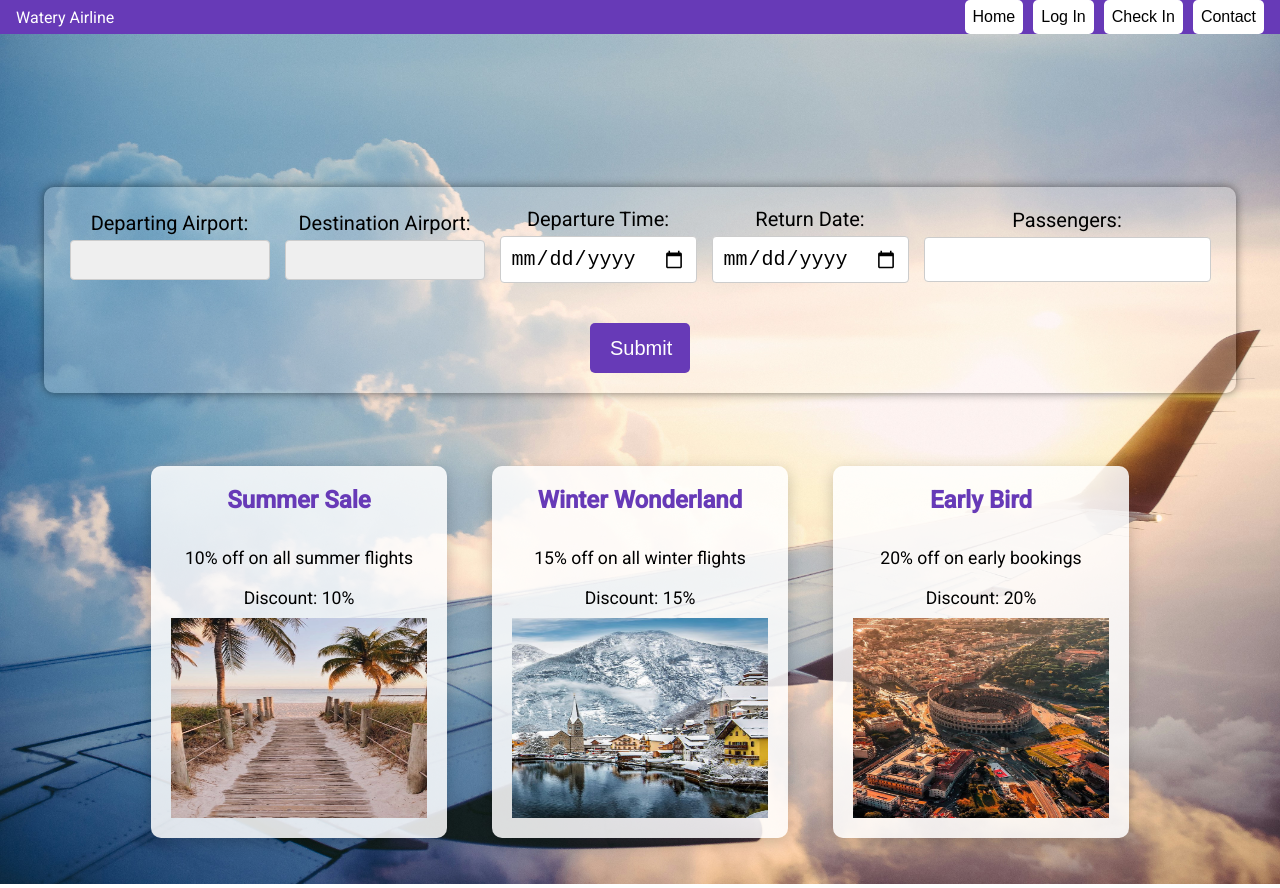
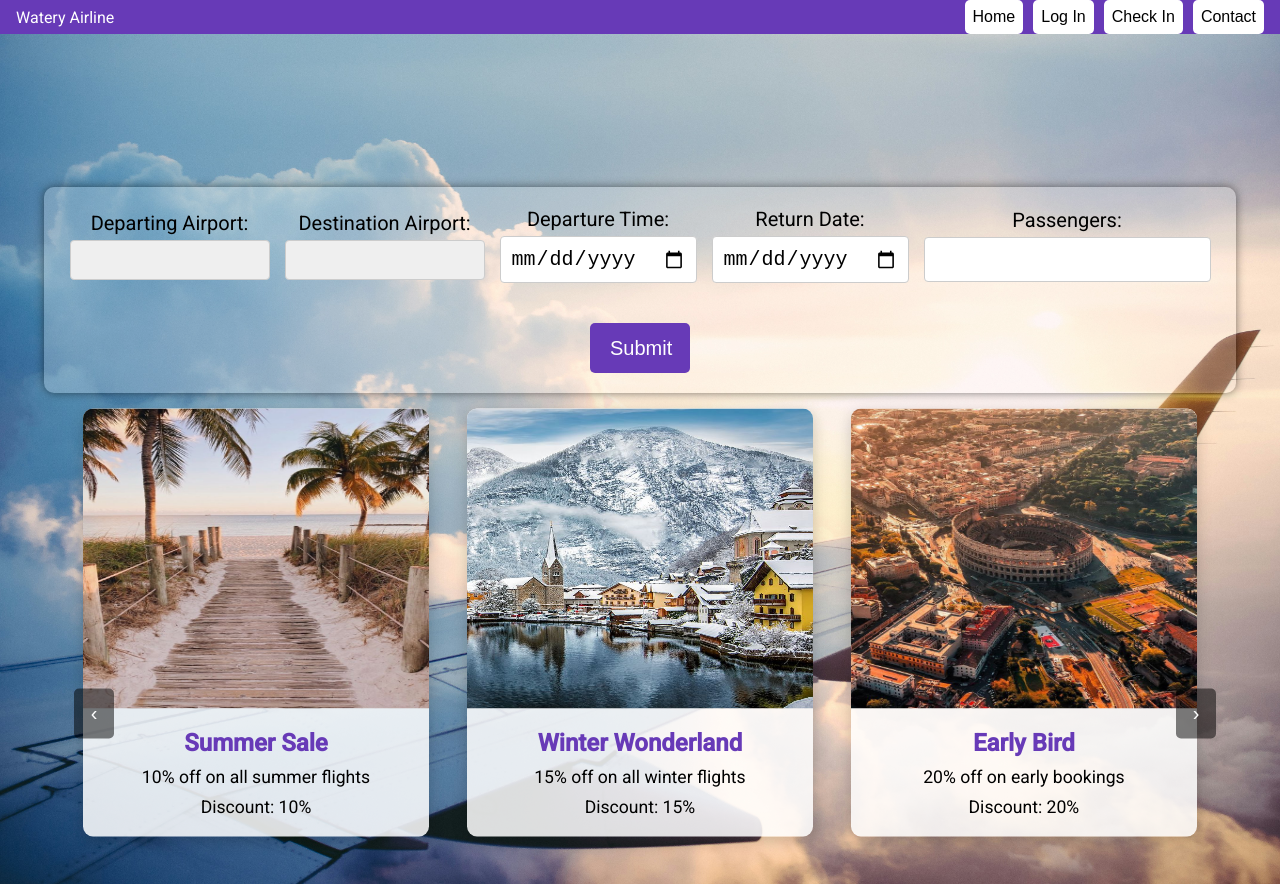
Before and after one commit to cchw01/Practica2024, an Angular app in the folder Frontend/: page / in a window 1280 px wide. Built offline with nearby package versions, Linux system fonts and the light colour scheme.

Commit message:
added carousel

```diff
--- a/Frontend/package.json
+++ b/Frontend/package.json
@@ -28,6 +28,7 @@
     "@angular-devkit/build-angular": "^18.0.6",
     "@angular/cli": "^18.1.0",
     "@angular/compiler-cli": "^18.0.0",
+    "@types/crypto-js": "^4.2.2",
     "@types/jasmine": "~5.1.0",
     "jasmine-core": "~5.1.0",
     "karma": "~6.4.0",
--- a/Frontend/src/app/app-logic/discount-list-mock.service.ts
+++ b/Frontend/src/app/app-logic/discount-list-mock.service.ts
@@ -39,6 +39,16 @@ export class DiscountListMockService {
       startDate: new Date('2024-01-01'),
       endDate: new Date('2024-12-31'),
     },
+
+    {
+      discountId: 4,
+      flights: [],
+      discountPercentage: 10,
+      discountName: 'Summer Sale',
+      discountDescription: '10% off on all summer flights',
+      startDate: new Date('2024-06-01'),
+      endDate: new Date('2024-08-31'),
+    },
   ];
 
   constructor() {}
--- a/Frontend/src/app/menu-items/home-page/home-page.component.css
+++ b/Frontend/src/app/menu-items/home-page/home-page.component.css
@@ -26,7 +26,6 @@
   align-items: center;
   gap: 15px;
 }
-
 
 .form-group {
   display: flex;
@@ -91,26 +90,39 @@ button:hover {
 
 .discounts-container {
   position: absolute;
-  margin-top:20px;
-  top:70%;
+  top: 70%;
   left: 50%;
   transform: translate(-50%, -50%);
-  margin-top: 20px;
-  width: 100%;
+  width: 90%;
+}
+
+.carousel {
+  position: relative;
+
+  overflow: hidden;
+}
+
+.carousel-inner {
   display: flex;
-  flex-wrap: wrap;
-  justify-content: center;
-  gap: 15px;
+  transition: transform 0.5s ease;
+}
+
+.carousel-item {
+  min-width: 33.33%;
+  min-height:50%;
+  box-sizing: border-box;
+  display: flex;
+  flex-direction: column;
+  align-items: center;
 }
 
 .discount-item {
   background-color: rgba(255, 255, 255, 0.85);
-  padding: 20px;
+  padding: 0;
   border-radius: 10px;
   box-shadow: 0 4px 15px rgba(0, 0, 0, 0.2);
   margin: 15px;
-  width: 20%;
-  height: 25%;
+  width: 90%;
   display: flex;
   flex-direction: column;
   justify-content: center;
@@ -125,8 +137,20 @@ button:hover {
   background-color: rgba(255, 255, 255, 1);
 }
 
+.discount-item img {
+  width: 100%;
+  height: 150px;
+  border-radius: 10px 10px 0 0;
+}
+
+.carousel-caption {
+  padding: 10px;
+  text-align: center;
+  color: black;
+}
+
 .discount-item h3 {
-  margin-top: 0;
+  margin: 10px 0;
   font-size: 1.5em;
   color: #673ab7;
 }
@@ -136,5 +160,22 @@ button:hover {
   font-size: 1.1em;
 }
 
+.carousel-control-prev,
+.carousel-control-next {
+  position: absolute;
+  top: 65%;
+  transform: translateY(-50%);
+  background: rgba(0, 0, 0, 0.5);
+  color: white;
+  border: none;
+  padding: 10px;
+  cursor: pointer;
+}
 
-.image-for-item-container{}
+.carousel-control-prev {
+  left: 10px; /* Adjusted to be outside the carousel items */
+}
+
+.carousel-control-next {
+  right: 0px; /* Adjusted to be outside the carousel items */
+}
--- a/Frontend/src/app/menu-items/home-page/home-page.component.html
+++ b/Frontend/src/app/menu-items/home-page/home-page.component.html
@@ -33,15 +33,26 @@
 
   <!-- Container pentru discounturi -->
   <div class="discounts-container">
+    <div class="carousel">
 
-    <div *ngFor="let discount of discounts" class="discount-item">
-      <h3>{{ discount.discountName }}</h3>
-      <p>{{ discount.discountDescription }}</p>
-      <p>Discount: {{ discount.discountPercentage }}%</p>
-      <img style="height: 200px" [src]="discount.discountDescription.includes('summer') ? '../../../assets/images/summer.jpg' :
-      discount.discountDescription.includes('winter') ? '../../../assets/images/winter.jpg' :
-      discount.discountDescription.includes('early bookings') ? '../../../assets/images/early-bookings.jpg' :
-      '../../../assets/images/default.jpg'">
+      <div class="carousel-inner" [style.transform]="getTransform()">
+        <div class="carousel-item" *ngFor="let discount of discounts; let i = index" [ngClass]="{'active': i === 0}">
+          <div class="discount-item">
+            <img  style ="height:300px"[src]="discount.discountDescription.includes('summer') ? '../../../assets/images/summer.jpg' :
+              discount.discountDescription.includes('winter') ? '../../../assets/images/winter.jpg' :
+              discount.discountDescription.includes('early bookings') ? '../../../assets/images/early-bookings.jpg' :
+              '../../../assets/images/default.jpg'" alt="Discount image">
+            <div class="carousel-caption">
+              <h3>{{ discount.discountName }}</h3>
+              <p>{{ discount.discountDescription }}</p>
+              <p>Discount: {{ discount.discountPercentage }}%</p>
+            </div>
+          </div>
+        </div>
+      </div>
+      <br>
+
     </div>
+     <button style ="width:40px" class="carousel-control-prev" (click)="prevSlide()">‹</button>
+      <button  style ="width:40px" class="carousel-control-next" (click)="nextSlide()">›</button>
   </div>
-</div>
--- a/Frontend/src/app/menu-items/home-page/home-page.component.ts
+++ b/Frontend/src/app/menu-items/home-page/home-page.component.ts
@@ -8,7 +8,7 @@ import { Router } from '@angular/router';
 @Component({
   selector: 'app-home-page',
   templateUrl: './home-page.component.html',
-  styleUrls: ['./home-page.component.css'], // Corectat de la 'styleUrl'
+  styleUrls: ['./home-page.component.css'],
 })
 export class HomePageComponent implements OnInit {
   formData: { [key: string]: any } = {
@@ -19,9 +19,10 @@ export class HomePageComponent implements OnInit {
     passengers: 1,
   };
 
-
+  description: string = 'Example description'; // Aceasta va fi descrierea ta
   airports: Array<AirportItem> = [];
   discounts: Array<DiscountItem> = [];
+  currentSlide: number = 0;
 
   constructor(
     private airportListMockService: AirportListMockService,
@@ -44,4 +45,17 @@ export class HomePageComponent implements OnInit {
     this.router.navigate(['/flights'], {});
   }
 
+  getTransform(): string {
+    return `translateX(-${this.currentSlide * 33.33}%)`;
+  }
+
+  prevSlide() {
+    this.currentSlide =
+      this.currentSlide > 0 ? this.currentSlide - 1 : this.discounts.length - 3;
+  }
+
+  nextSlide() {
+    this.currentSlide =
+      this.currentSlide < this.discounts.length - 3 ? this.currentSlide + 1 : 0;
+  }
 }
```
Also changed, not shown: 1 other file (tests, documents, lock files or other folders).
